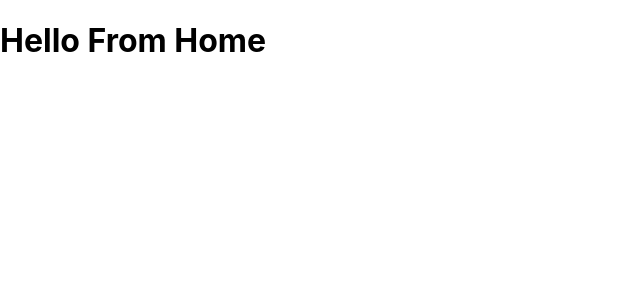
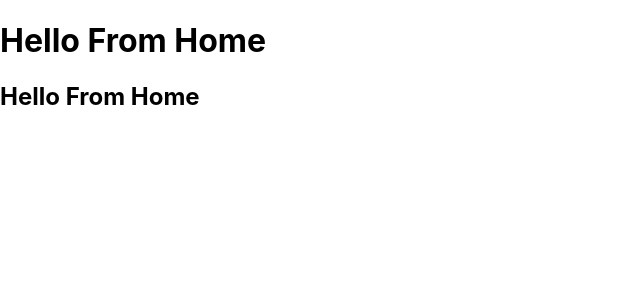
Before and after one commit to radhikatalwar/ReactTraining, a React (Create React App) app: page / in a window 1280 px wide. Shown: the top 300 px of the page, without its empty margins (0-640 px from the left). Built offline with nearby package versions, Linux system fonts and the light colour scheme.

Commit message:
Home Component Added

```diff
--- a/src/modules/home/index.js
+++ b/src/modules/home/index.js
@@ -9,6 +9,7 @@ export class Home extends Component {
     return (
       <div>
         <h1>{"Hello From Home"}</h1>
+        <h2>{"Hello From Home"}</h2>
       </div>
     );
   }
```
